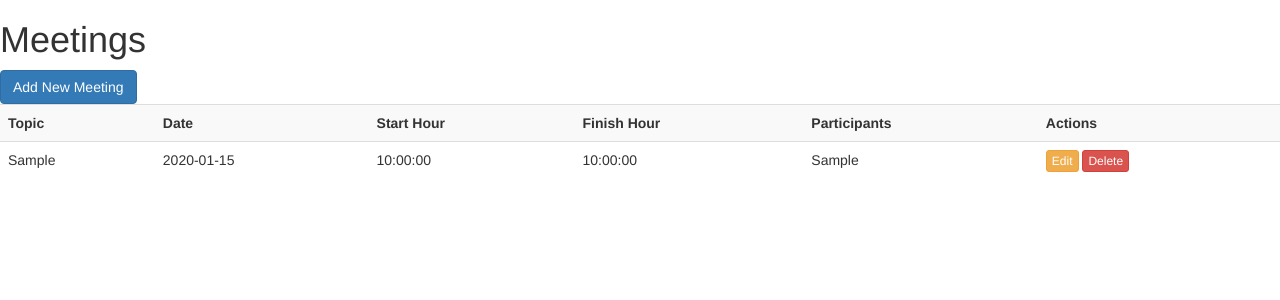
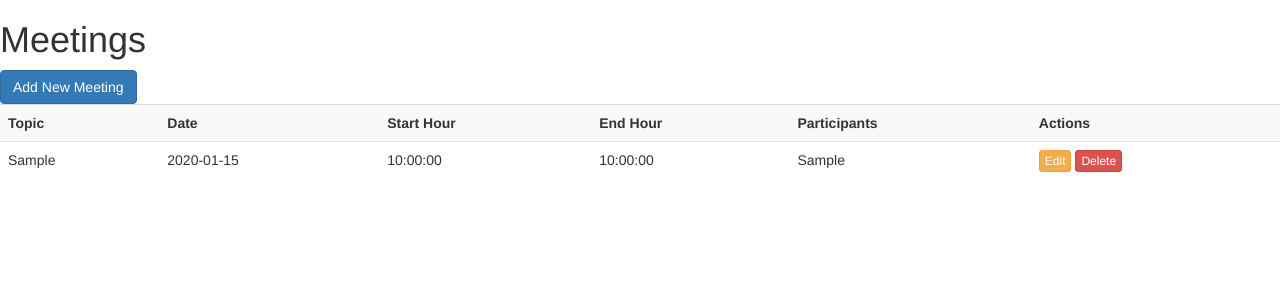
Before and after one commit to aycanocal/MeetingOrganizer, a Flask app: page / in a window 1280 px wide. Shown: the top 300 px of the page. Run offline with Flask 2, Linux system fonts and the light colour scheme; tables that the repository leaves empty hold one stand-in row (values such as "Sample post"); some libraries are stand-ins or nearby versions.

Commit message:
Set hour feature update

```diff
--- a/templates/index.html
+++ b/templates/index.html
@@ -36,7 +36,7 @@
     <th>Topic</th>
     <th>Date</th>
     <th>Start Hour</th>
-    <th>Finish Hour</th>
+    <th>End Hour</th>
     <th>Participants</th>
     <th>Actions</th>
   </tr>
@@ -70,10 +70,10 @@
           <input class="form-control" id="edit_date" type="date" name="date" value="{{row.date}}" required><br>
 
           <label>Start Hour:</label><br>
-          <input class="form-control" type="time" name="startHour" value="{{row.startHour}}" required><br>
+          <input class="form-control" id="edit_start" type="time" onchange="setEditHours()" name="startHour" value="{{row.startHour}}" required><br>
 
           <label>End Hour:</label><br>
-          <input class="form-control" type="time" name="endHour" value="{{row.endHour}}" required><br>
+          <input class="form-control" id="edit_end" type="time" name="endHour" min={{row.startHour}} value="{{row.endHour}}" required><br>
 
           <label>Participants:</label><br>
           <input class="form-control" type="text" name="participants" value="{{row.participants}}" required><br><br>
@@ -109,10 +109,10 @@
           <input class="form-control" id="add_date" type="date" name="date" required><br>
 
           <label>Start Hour:</label><br>
-          <input class="form-control" type="time" name="startHour" required><br>
+          <input class="form-control" id="add_start" onchange="setAddHours()" type="time" name="startHour" required><br>
 
           <label>End Hour:</label><br>
-          <input class="form-control" type="time" name="endHour" required><br>
+          <input class="form-control" id="add_end" type="time" name="endHour" required><br>
 
           <label>Participants:</label><br>
           <input class="form-control" type="text" name="participants" required><br><br>
@@ -146,6 +146,16 @@
   if(document.getElementById("edit_date")!=null)
      document.getElementById("edit_date").setAttribute("min", today);
 
+  function setAddHours() {
+  var add_start = document.getElementById("add_start").value;
+  document.getElementById("add_end").setAttribute("min", add_start);
+  }
+
+  function setEditHours() {
+  var edit_start = document.getElementById("edit_start").value;
+  document.getElementById("edit_end").setAttribute("min", edit_start);
+
+}
 </script>
 
 {% endblock %}
```
